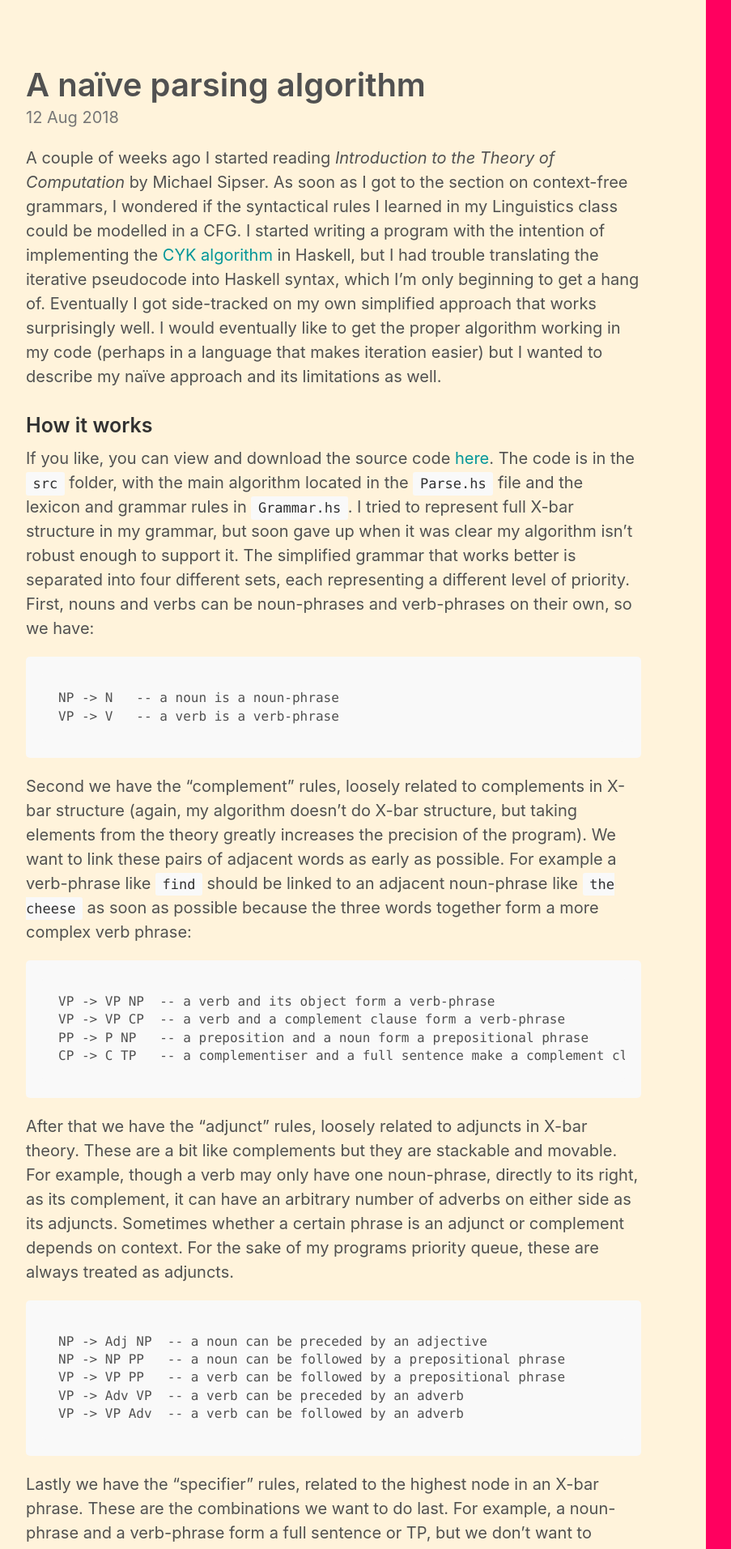
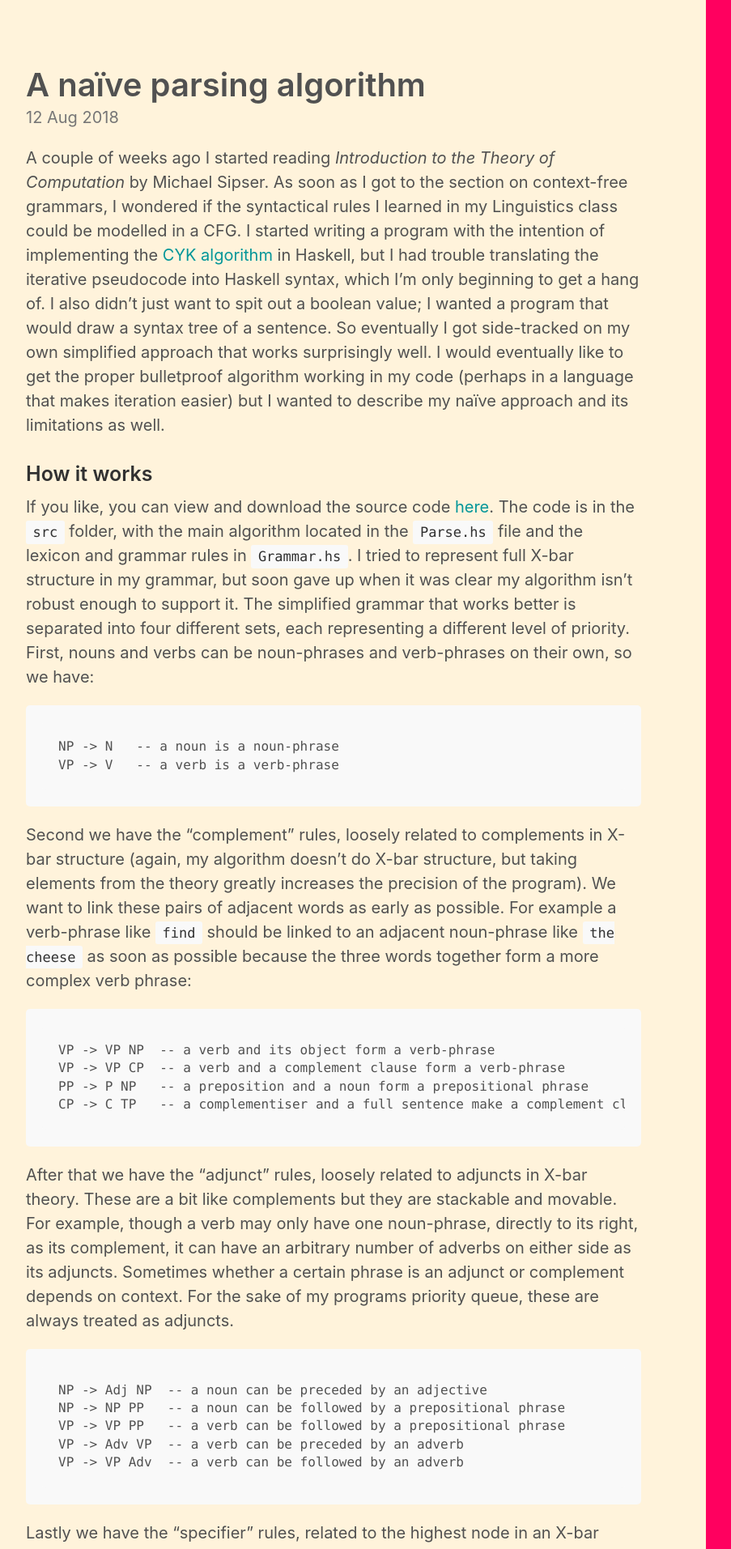
Before and after one commit to marcelgoh/marcelgoh.github.io, a Jekyll site: the page built from _posts/2018-08-12-naive-parser.md, in a window 1280 px wide. Shown: the top 1913 px of the page at 81% size, without its empty margins (48-951 px from the left). Built offline with Jekyll 4.4.1, drawn with Linux system fonts in a browser that asks for light colours; some of the changed text lies outside the part shown.

Commit message:
Added a sentence

```diff
--- a/_posts/2018-08-12-naive-parser.md
+++ b/_posts/2018-08-12-naive-parser.md
@@ -5,7 +5,7 @@ date: 2018-08-12
 published: true
 excerpt_separator:  <!--more-->
 ---
-A couple of weeks ago I started reading _Introduction to the Theory of Computation_ by Michael Sipser. As soon as I got to the section on context-free grammars, I wondered if the syntactical rules I learned in my Linguistics class could be modelled in a CFG. I started writing a program with the intention of implementing the [CYK algorithm](https://en.wikipedia.org/wiki/CYK_algorithm) in Haskell, but I had trouble translating the iterative pseudocode into Haskell syntax, which I'm only beginning to get a hang of. Eventually I got side-tracked on my own simplified approach that works surprisingly well. I would eventually like to get the proper algorithm working in my code (perhaps in a language that makes iteration easier) but I wanted to describe my naïve approach and its limitations as well.
+A couple of weeks ago I started reading _Introduction to the Theory of Computation_ by Michael Sipser. As soon as I got to the section on context-free grammars, I wondered if the syntactical rules I learned in my Linguistics class could be modelled in a CFG. I started writing a program with the intention of implementing the [CYK algorithm](https://en.wikipedia.org/wiki/CYK_algorithm) in Haskell, but I had trouble translating the iterative pseudocode into Haskell syntax, which I'm only beginning to get a hang of. I also didn't just want to spit out a boolean value; I wanted a program that would draw a syntax tree of a sentence. So eventually I got side-tracked on my own simplified approach that works surprisingly well. I would eventually like to get the proper bulletproof algorithm working in my code (perhaps in a language that makes iteration easier) but I wanted to describe my naïve approach and its limitations as well.
 <!--more-->
 ### How it works
 If you like, you can view and download the source code [here](https://github.com/marcelgoh/nl-parser). The code is in the `src` folder, with the main algorithm located in the `Parse.hs` file and the lexicon and grammar rules in `Grammar.hs`. I tried to represent full X-bar structure in my grammar, but soon gave up when it was clear my algorithm isn't robust enough to support it. The simplified grammar that works better is separated into four different sets, each representing a different level of priority. First, nouns and verbs can be noun-phrases and verb-phrases on their own, so we have:
```
